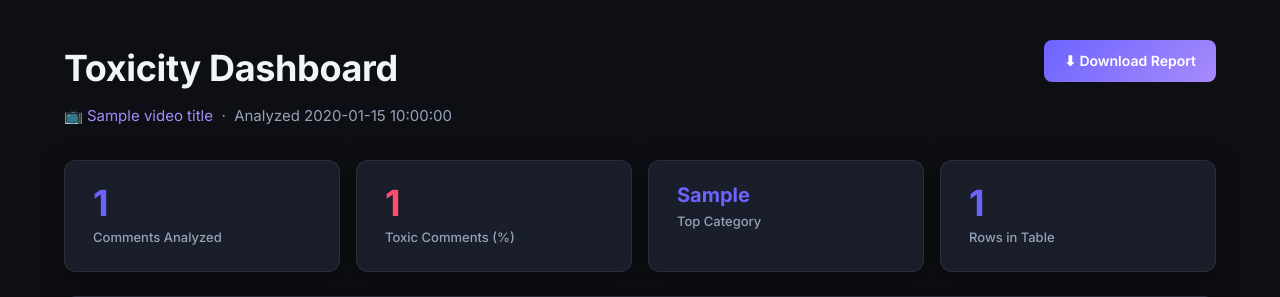
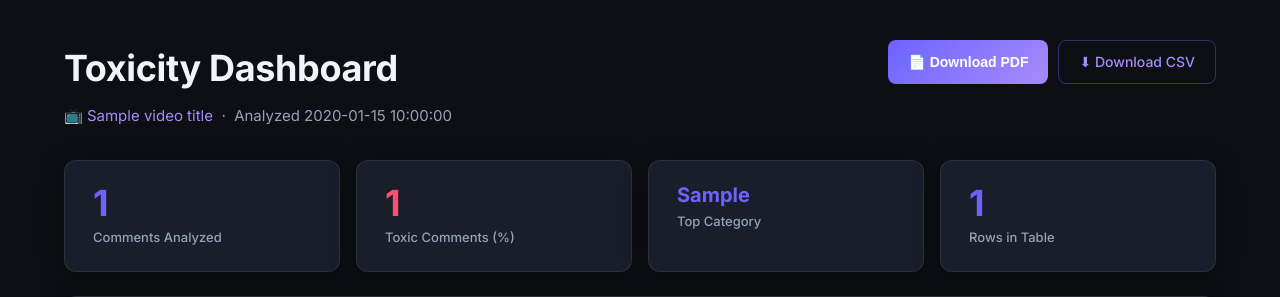
Before and after one commit to NiketGupta06/VibeCheck-CyberBullying-Detection, a Flask app: template templates/dashboard.html in a window 1280 px wide. Shown: the part 64-361 px from the top of the page. Run offline with Flask 3, Linux system fonts and the light colour scheme; the template is opened without the code that fills it: most values are stand-ins (such as "Sample title", 1, 10 or a date in 2020); some libraries are stand-ins or nearby versions.

Commit message:
feat(phase-5): implement pdf report generation

```diff
--- a/static/css/style.css
+++ b/static/css/style.css
@@ -743,3 +743,30 @@ code {
   .stat-grid { grid-template-columns: 1fr; }
   .feature-grid { grid-template-columns: 1fr; }
 }
+
+/* ── 27. PDF Export Mode ──────────────────────────────────────── */
+.pdf-exporting .navbar,
+.pdf-exporting .btn-download,
+.pdf-exporting .btn-action,
+.pdf-exporting .action-cell,
+.pdf-exporting th:last-child {
+  display: none !important;
+}
+.pdf-exporting .page-header {
+  margin-top: 0 !important;
+  padding-top: 0 !important;
+}
+.pdf-exporting .main-content {
+  padding-top: 0 !important;
+}
+.pdf-exporting {
+  background: var(--bg-primary) !important;
+}
+.pdf-exporting .card {
+  box-shadow: none !important;
+  border: 1px solid rgba(255,255,255,0.1) !important;
+  break-inside: avoid;
+}
+.pdf-exporting .table-scroll {
+  overflow: visible !important;
+}
--- a/static/js/main.js
+++ b/static/js/main.js
@@ -150,3 +150,26 @@ document.addEventListener('DOMContentLoaded', () => {
   }
 
 });
+
+// ── 8. PDF Export ──────────────────────────────────────────────
+window.downloadPDF = function() {
+  const element = document.getElementById('report-content');
+  if (!element) return;
+
+  // Add class to hide UI elements during export
+  document.body.classList.add('pdf-exporting');
+
+  const opt = {
+    margin:       10,
+    filename:     'CyberGuard_Report.pdf',
+    image:        { type: 'jpeg', quality: 0.98 },
+    html2canvas:  { scale: 2, useCORS: true, letterRendering: true, windowWidth: 1200 },
+    jsPDF:        { unit: 'mm', format: 'a4', orientation: 'portrait' }
+  };
+
+  // Generate PDF
+  html2pdf().set(opt).from(element).save().then(() => {
+    // Remove class to restore UI elements
+    document.body.classList.remove('pdf-exporting');
+  });
+};
--- a/templates/dashboard.html
+++ b/templates/dashboard.html
@@ -4,10 +4,11 @@
 
 {% block head %}
 <script src="https://cdn.jsdelivr.net/npm/chart.js@4.4.0/dist/chart.umd.min.js"></script>
+<script src="https://cdnjs.cloudflare.com/ajax/libs/html2pdf.js/0.10.1/html2pdf.bundle.min.js"></script>
 {% endblock %}
 
 {% block content %}
-<section class="dashboard-page container">
+<section class="dashboard-page container" id="report-content">
 
   <div class="page-header animate-in">
     <div>
@@ -17,9 +18,14 @@
         &nbsp;·&nbsp; Analyzed {{ analyzed_at }}
       </p>
     </div>
-    <a href="/download{% if analysis_id %}?id={{ analysis_id }}{% endif %}" class="btn-primary btn-download">
-      ⬇ Download Report
-    </a>
+    <div class="header-actions" style="display:flex; gap:10px;">
+      <button onclick="downloadPDF()" class="btn-primary btn-download" id="pdfBtn">
+        📄 Download PDF
+      </button>
+      <a href="/download{% if analysis_id %}?id={{ analysis_id }}{% endif %}" class="btn-outline btn-download">
+        ⬇ Download CSV
+      </a>
+    </div>
   </div>
 
   <!-- Stat Cards -->
```
Also changed, not shown: .gsd/ROADMAP.md, .gsd/STATE.md, .gsd/phases/5/1-SUMMARY.md (added), .gsd/phases/5/VERIFICATION.md (added), 1 other file.
